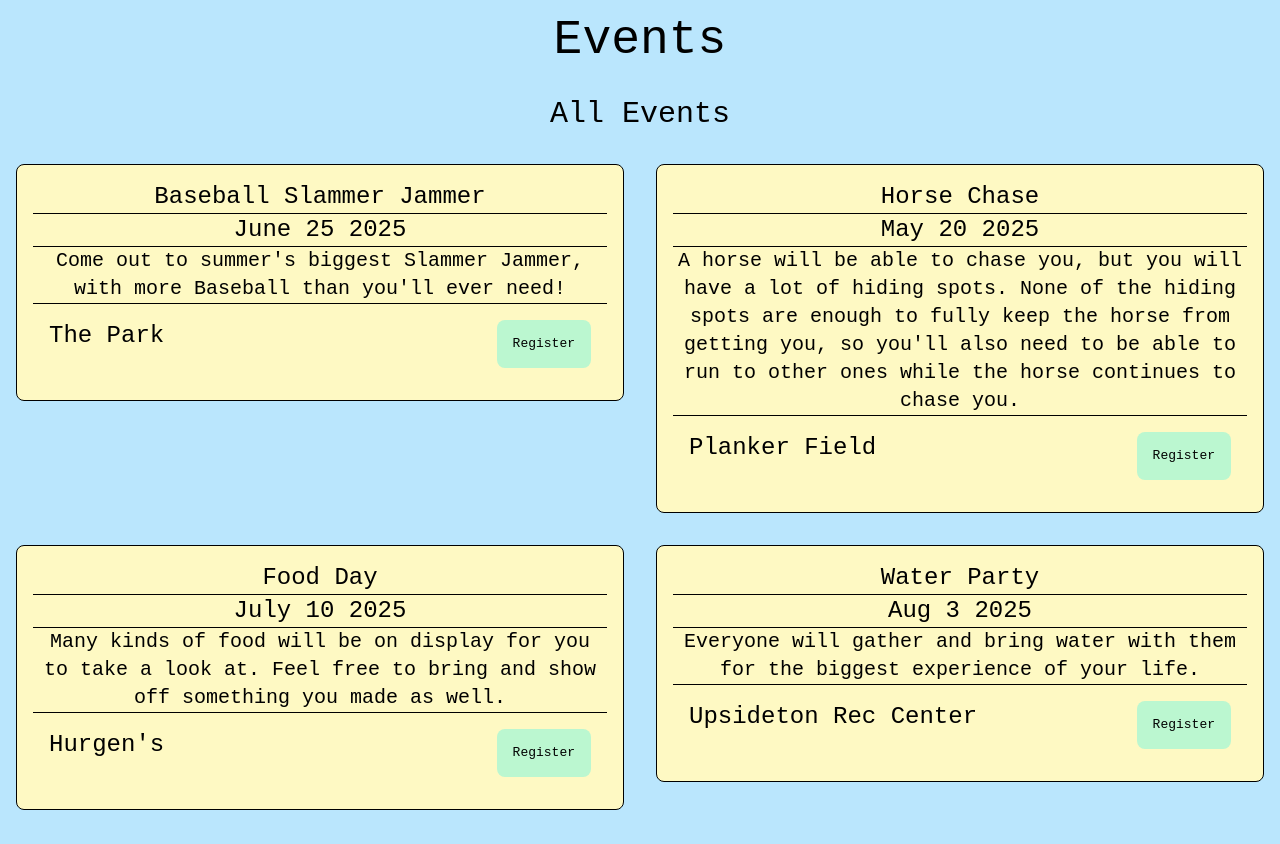
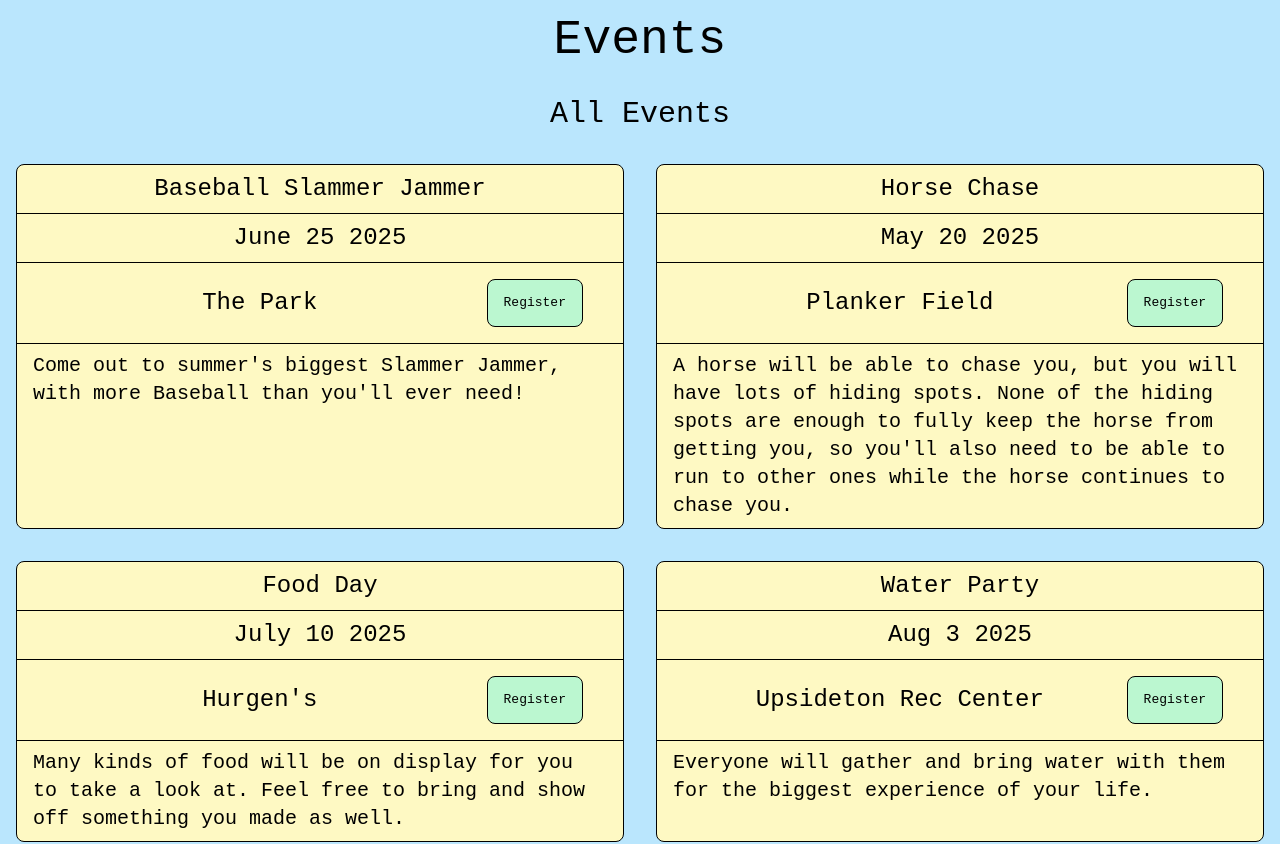
Before and after one commit to LJacobDev/vue-3-in-action-projects, a Vue app in the folder p04-event-booking-rewrite/: page / in a window 1280 px wide. Shown: the top 844 px of the page. Built offline with nearby package versions, Linux system fonts and the light colour scheme; data requests are answered from the project's data file.

Commit message:
Slight changes to layout styling and spacing

```diff
--- a/p04-event-booking-rewrite/db.json
+++ b/p04-event-booking-rewrite/db.json
@@ -11,7 +11,7 @@
       "id": 2,
       "eventName": "Horse Chase",
       "when": "May 20 2025",
-      "description": "A horse will be able to chase you, but you will have a lot of hiding spots.  None of the hiding spots are enough to fully keep the horse from getting you, so you'll also need to be able to run to other ones while the horse continues to chase you.",
+      "description": "A horse will be able to chase you, but you will have lots of hiding spots.  None of the hiding spots are enough to fully keep the horse from getting you, so you'll also need to be able to run to other ones while the horse continues to chase you.",
       "location": "Planker Field"
     },
     {
--- a/p04-event-booking-rewrite/src/components/EventCard.vue
+++ b/p04-event-booking-rewrite/src/components/EventCard.vue
@@ -19,15 +19,15 @@ defineProps({
       <h3 class="text-2xl">{{ event.when }}</h3>
     </template>
     <div>
-      <h3 class="text-xl">{{ event.description }}</h3>
-    </div>
-    <template #footer>
-      <div class="p-4 flex justify-between">
-        <h3 class="text-2xl">{{ event.location }}</h3>
-        <RoundedButton @click="console.log('clicked register')">
+      <div class="p-4 flex justify-between items-center">
+        <h3 class="text-2xl mx-auto">{{ event.location }}</h3>
+        <RoundedButton class="mr-6" @click="console.log('clicked register')">
           Register
         </RoundedButton>
       </div>
+    </div>
+    <template #footer>
+      <h3 class="text-xl text-left">{{ event.description }}</h3>
     </template>
   </SectionedCard>
 </template>
--- a/p04-event-booking-rewrite/src/components/EventsList.vue
+++ b/p04-event-booking-rewrite/src/components/EventsList.vue
@@ -32,9 +32,9 @@ const fetchEvents = async url => {
     </RoundedCard>
   </template>
   <template v-else>
-    <section class="grid grid-cols-2 gap-8">
+    <section class="grid grid-cols-1 md:grid-cols-2 gap-8">
       <div v-for="event in events" :key="event.id">
-        <EventCard :event="event" />
+        <EventCard class="h-full" :event="event" />
       </div>
     </section>
   </template>
--- a/p04-event-booking-rewrite/src/components/RoundedButton.vue
+++ b/p04-event-booking-rewrite/src/components/RoundedButton.vue
@@ -3,7 +3,7 @@ defineEmits(['click'])
 </script>
 <template>
   <button
-    class="px-4 py-2 rounded-lg w-30 h-12 bg-green-200 font-thin"
+    class="px-4 py-2 rounded-lg w-30 h-12 border border-black bg-green-200 font-thin"
     @click="$emit('click')"
   >
     <slot />
--- a/p04-event-booking-rewrite/src/components/RoundedCard.vue
+++ b/p04-event-booking-rewrite/src/components/RoundedCard.vue
@@ -1,5 +1,5 @@
 <template>
-  <div class="p-4 rounded-lg bg-yellow-100 border border-black">
+  <div class="rounded-lg bg-yellow-100 border border-black">
     <slot />
   </div>
 </template>
--- a/p04-event-booking-rewrite/src/components/SectionedCard.vue
+++ b/p04-event-booking-rewrite/src/components/SectionedCard.vue
@@ -3,14 +3,14 @@ import RoundedCard from '@/components/RoundedCard.vue'
 </script>
 <template>
   <RoundedCard>
-    <div class="border-b border-black">
+    <div class="border-b border-black py-2">
       <slot name="title" />
     </div>
-    <div class="border-b border-black">
+    <div class="border-b border-black py-2">
       <slot name="time" />
     </div>
     <slot />
-    <div class="border-t border-black">
+    <div class="border-t border-black py-2 px-4">
       <slot name="footer" />
     </div>
   </RoundedCard>
```
